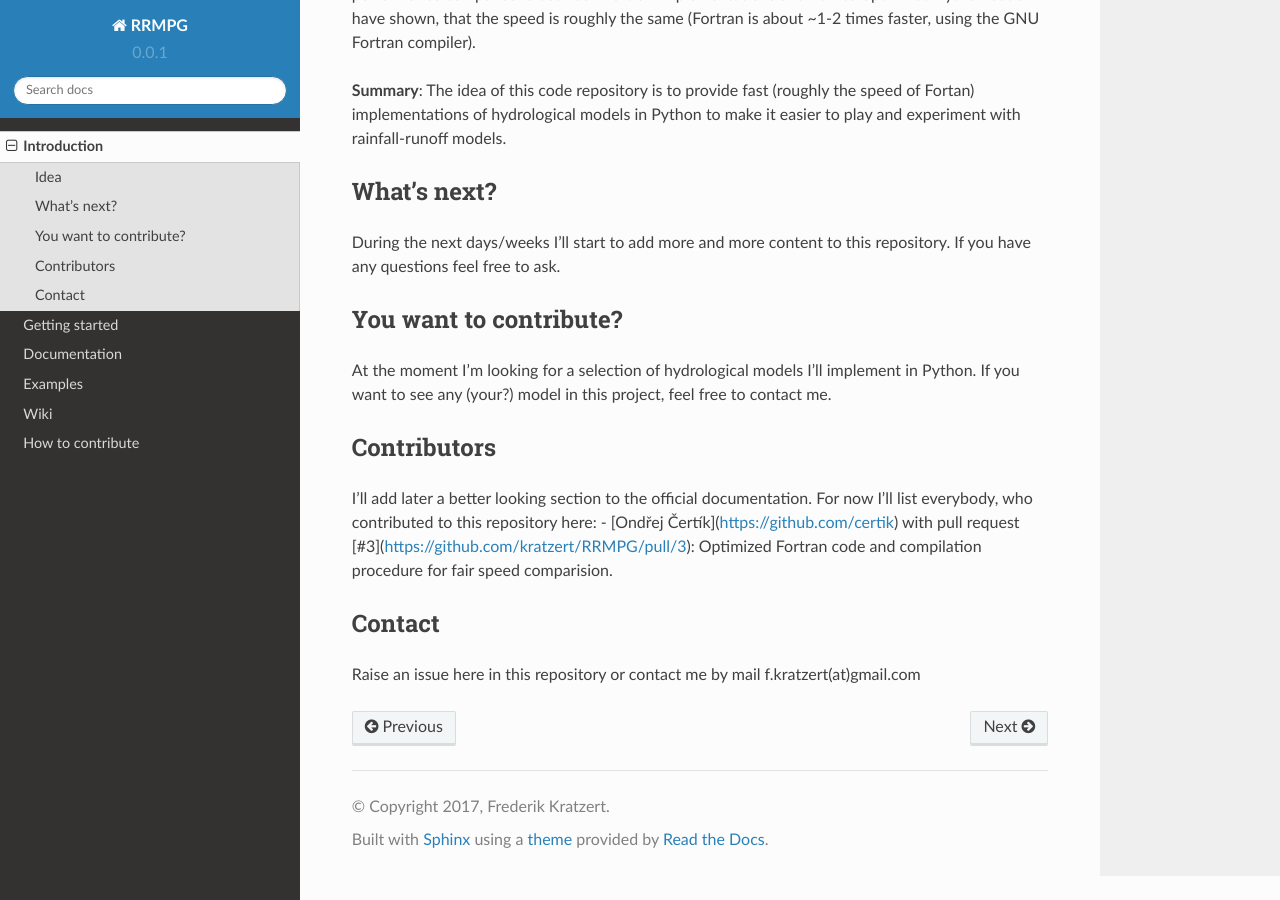
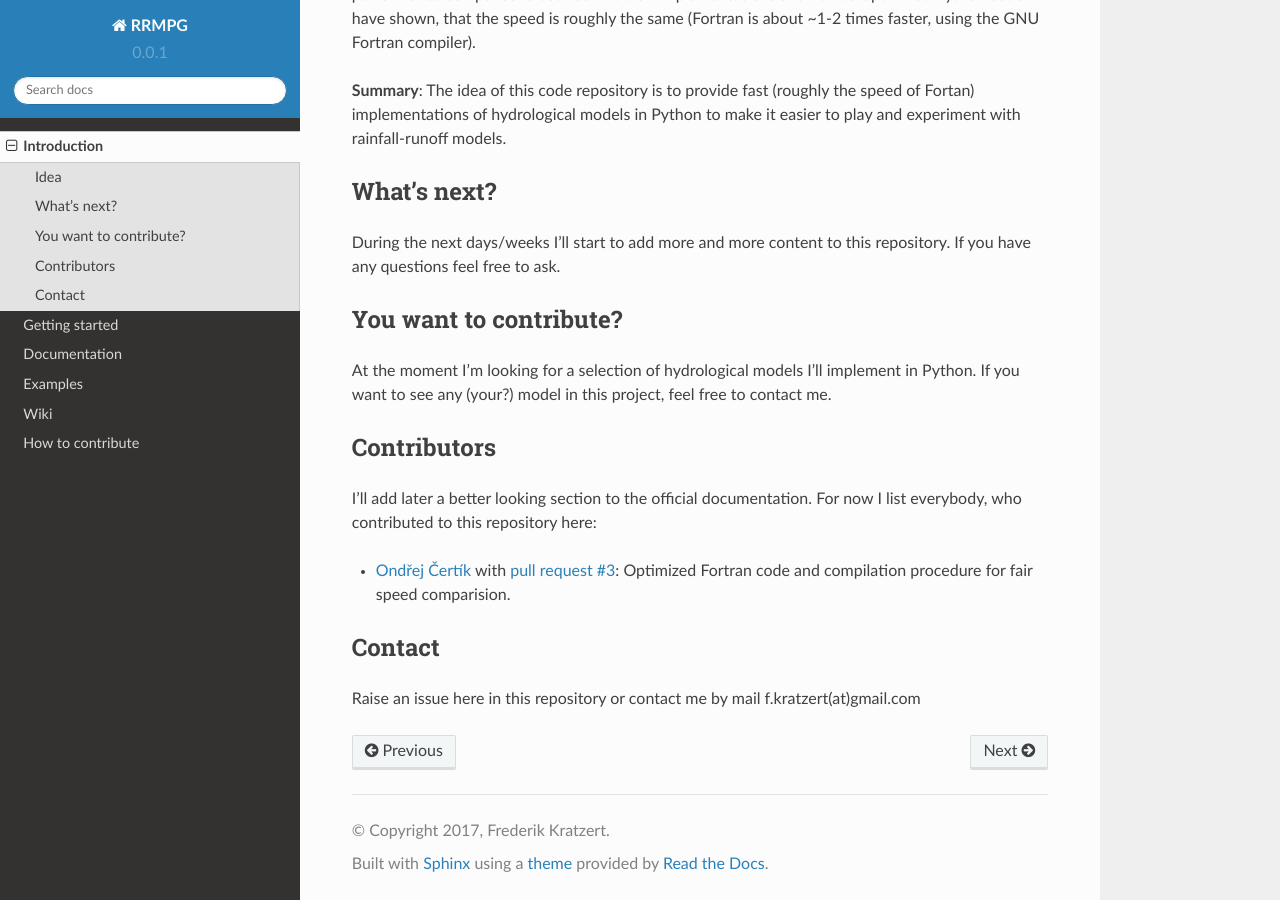
Before and after one commit to kratzert/RRMPG, a Sphinx documentation site: the page built from docs/source/readme.rst, in a window 1280 px wide and 900 px high, scrolled down 1049 px. Built offline with Sphinx 7.4.7 and the Read the Docs theme 2.0.0, drawn with Linux system fonts in a browser that asks for light colours; formulas are drawn with MathJax 3.

Commit message:
fixed link formatting

```diff
--- a/README.rst
+++ b/README.rst
@@ -37,8 +37,9 @@ At the moment I'm looking for a selection of hydrological models I'll implement
 
 Contributors
 ------------
-I'll add later a better looking section to the official documentation. For now I'll list everybody, who contributed to this repository here:
-- [Ondřej Čertík](https://github.com/certik) with pull request [#3](https://github.com/kratzert/RRMPG/pull/3): Optimized Fortran code and compilation procedure for fair speed comparision.
+I'll add later a better looking section to the official documentation. For now I list everybody, who contributed to this repository here:
+
+- `Ondřej Čertík <https://github.com/certik>`_ with `pull request #3 <https://github.com/kratzert/RRMPG/pull/3>`_: Optimized Fortran code and compilation procedure for fair speed comparision.
 
 Contact
 -------
--- a/docs/source/examples/speed_comparision.rst
+++ b/docs/source/examples/speed_comparision.rst
@@ -62,7 +62,7 @@ Next we are going to define three different functions:
    raised if numba can't compile the function.
 3. ``abc_model_fortan``: A fortan version of the ABC-model. In previous
    version this was done using the f2py module which added some overhead
-   to the function call and was no fair benchmark (see [pull request #3](https://github.com/kratzert/RRMPG/pull/3)).
+   to the function call and was no fair benchmark (see `pull request #3 <https://github.com/kratzert/RRMPG/pull/3>`_).
    Now the Fortran implementation is wrapped in a Cython function.
 
 Note how for this simple model the only difference between the pure
```
